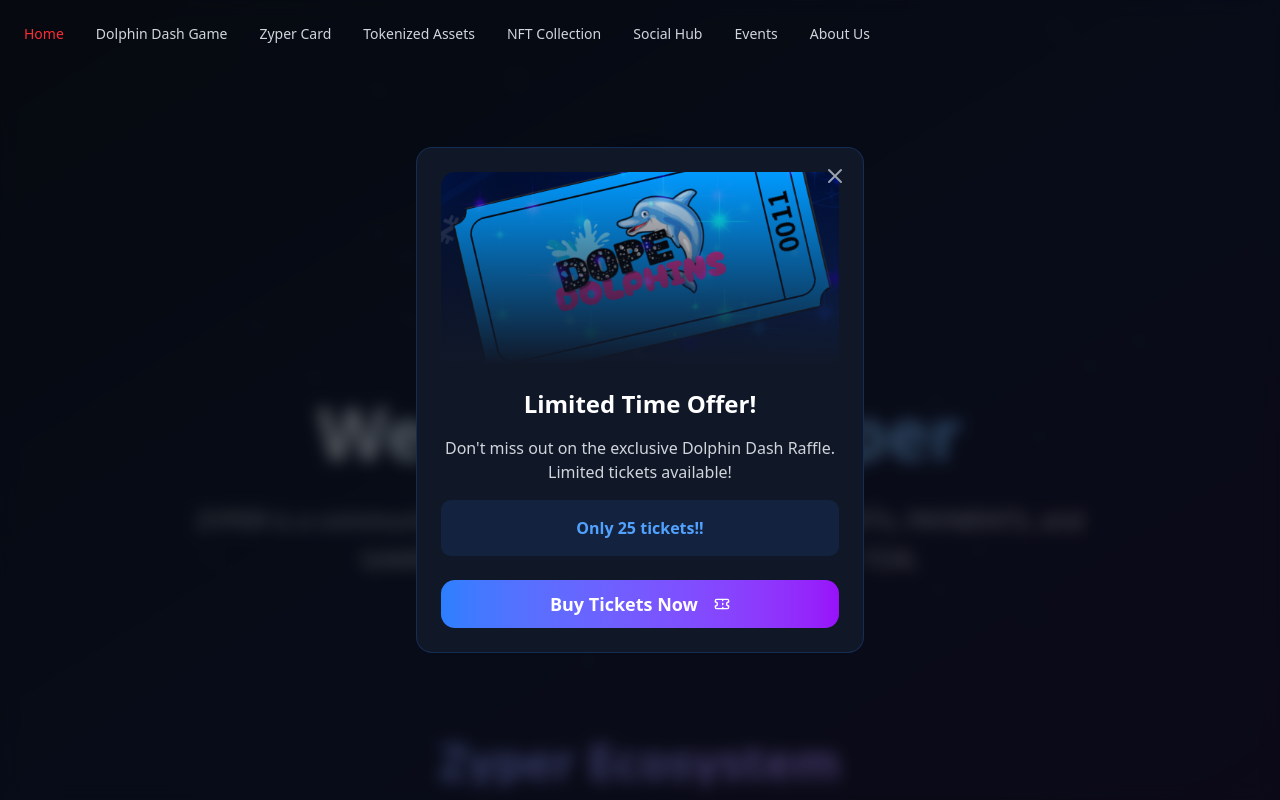
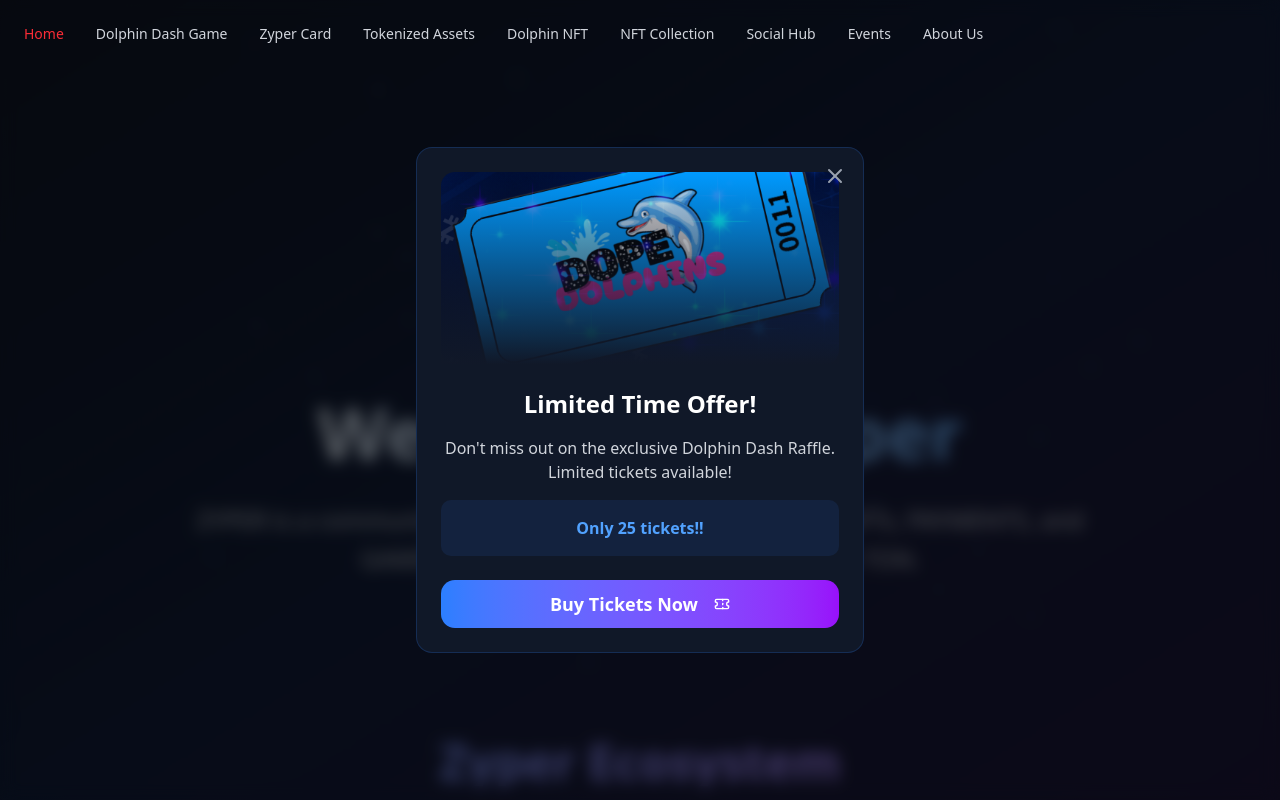
Before and after one commit to ZyperLLC/Website, a Next.js app: page / in a window 1280 px wide. Shown: the top 800 px of the page. Built offline with nearby package versions, Linux system fonts and the light colour scheme.

Commit message:
Update Navbar

```diff
--- a/components/Navbar.tsx
+++ b/components/Navbar.tsx
@@ -10,6 +10,7 @@ const navItems = [
   { name: "Dolphin Dash Game", href: "/dolphindash" },
   { name: "Zyper Card", href: "/zypercard" },
   { name: "Tokenized Assets", href: "/tokenizedassets" },
+  { name: "Dolphin NFT", href: "/dolphinnft" },
   { name: "NFT Collection", href: "/nftcollection" },
   { name: "Social Hub", href: "/socialhub" },
   { name: "Events", href: "/events" },
```
